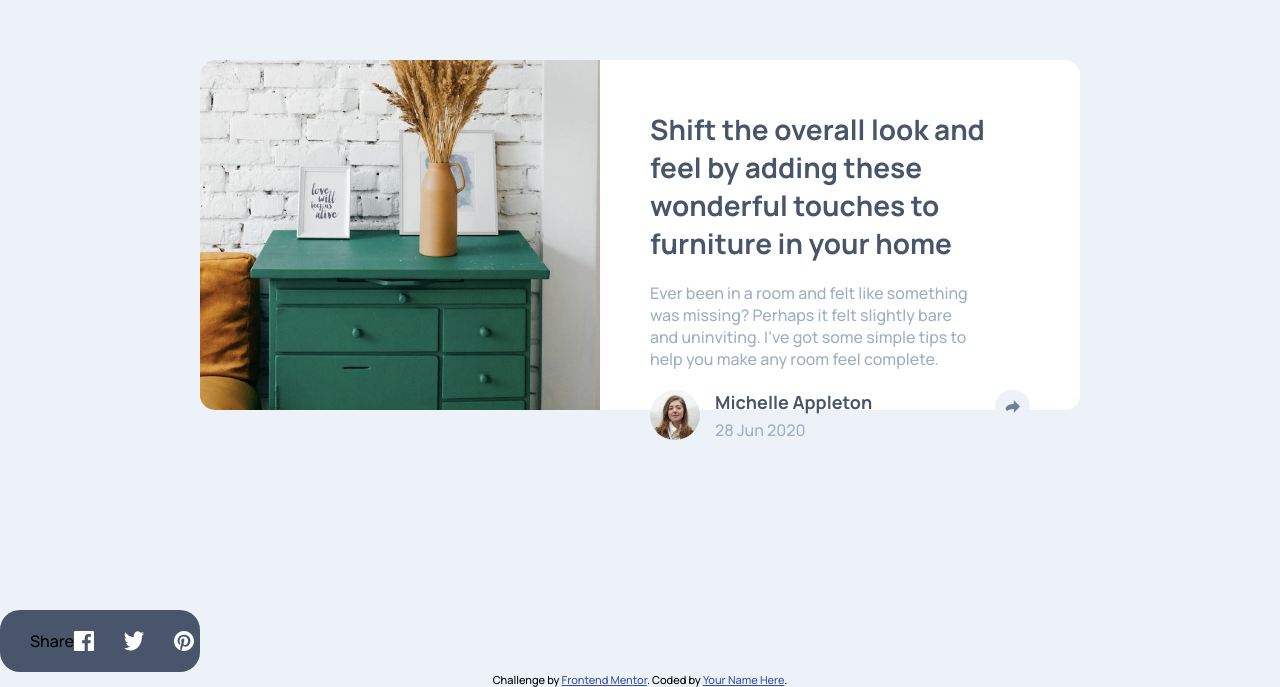
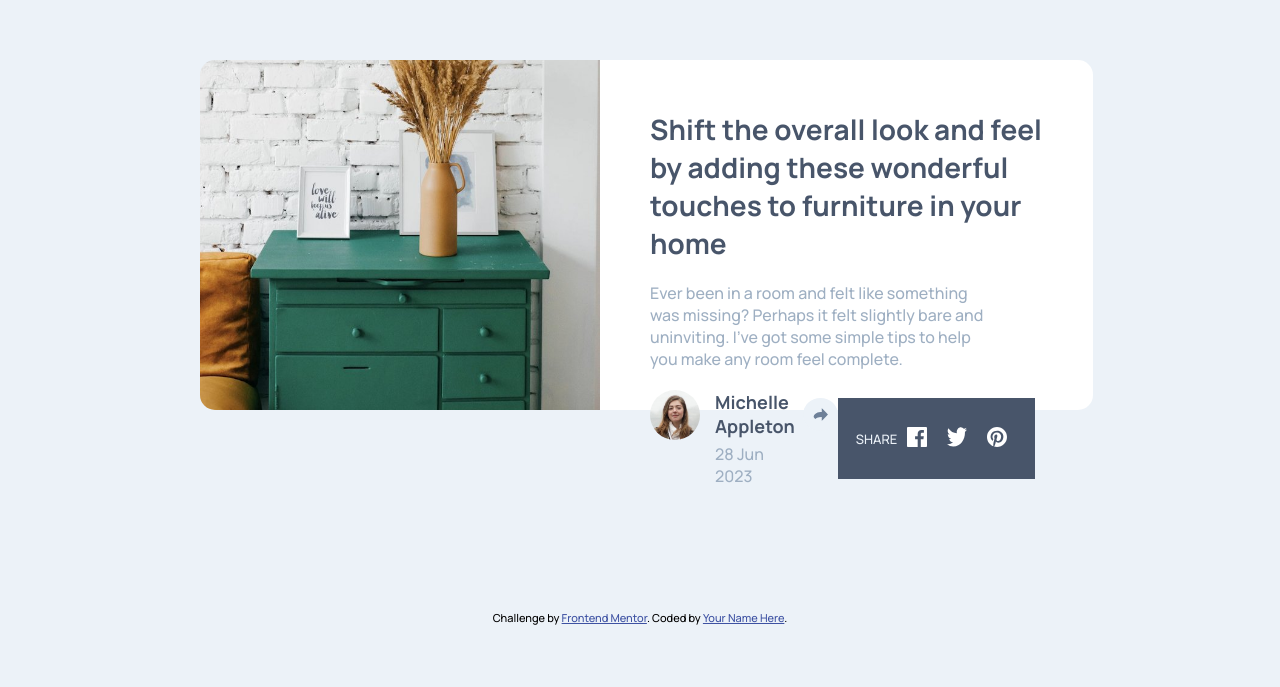
Before and after one commit to Adebukol/article-preview, a plain HTML site: page index.html in a window 1280 px wide. Shown: the part 140-827 px from the top of the page. After the commit the page ends 800 px from the top, so only its background shows below. Drawn offline with Linux system fonts and the light colour scheme.

Commit message:
share button updated

```diff
--- a/index.html
+++ b/index.html
@@ -24,19 +24,38 @@
             <img class="michelle-img" src="images/avatar-michelle.jpg" alt="">
             <div class="name-div">
               <h2 class="name">Michelle Appleton</h2>
-              <p class="date">28 Jun 2020</p>
+              <p class="date">28 Jun 2023</p>
             </div>
           </div>
+          <div class="wrapper">
             <img class="share-icon" onclick="showDiv()" src="images/icon-share.svg" alt="" aria-hidden="true">
+            <div class="tooltip" for="">SHARE
+             <a href=""><img class="sm-icon" src="images/icon-facebook.svg" alt=""></a>
+             <a href=""><img class="sm-icon" src="images/icon-twitter.svg" alt=""></a>
+              <a href=""><img class="sm-icon" src="images/icon-pinterest.svg" alt=""></a>
+              </div>
+            </div>
+
           </div>
       </div>
-    </div>
-    <div id="show-el" class="show">
+      </div>
+      <!-- <div class="wrapper">
+      <div class="tooltip" for="">Share
+       <a href=""><img class="sm-icon" src="images/icon-facebook.svg" alt=""></a>
+       <a href=""><img class="sm-icon" src="images/icon-twitter.svg" alt=""></a>
+        <a href=""><img class="sm-icon" src="images/icon-pinterest.svg" alt=""></a>
+        </div>
+      </div> -->
+
+    <!-- <div id="show-el" class="show">
       <p>Share</p>
       <img class="sm-icon" src="images/icon-facebook.svg" alt="">
       <img class="sm-icon" src="images/icon-twitter.svg" alt="">
       <img class="sm-icon" src="images/icon-pinterest.svg" alt="">
-    </div>
+    </div> -->
+    <!-- <div > -->
+
+    <!-- </div> -->
 </main>
 
   <footer class="attribution">
--- a/main.css
+++ b/main.css
@@ -32,7 +32,7 @@ body{
   box-sizing: border-box;
   background-color: #fff;
   height: 350px;
-  width: 600px;
+  width: 550px;
   padding: 50px;
   border-top-right-radius: 15px;
   border-bottom-right-radius: 15px;
@@ -66,6 +66,7 @@ body{
   height: 13px;
   background-color: hsl(210, 46%, 95%);
   border-radius: 100%;
+  cursor: pointer;
 }
 .avatar-flex{
   display: flex;
@@ -81,7 +82,7 @@ body{
   justify-content: flex-start;
   align-items: flex-start;
 }
-.show{
+/* .show{
   display: flex;
   background-color: hsl(217, 19%, 35%);
   align-items: center;
@@ -89,13 +90,30 @@ body{
   box-sizing: border-box;
   width: 200px;
   border-radius: 20px;
+  align-self:flex-end;
+}*/
 
-  /* width: 100px; */
+.wrapper{
+  display: inline-flex;
+  padding: 8px;
+}
+.wrapper .sm-icon{
+  margin: 0 10px;
+  cursor: pointer;
+}
+.wrapper .tooltip{
+  background-color: hsl(217, 19%, 35%);
+  padding: 10px 18px;
+  display: flex;
+  align-items: center;
+  font-size: 13px;
+  font-weight: lighter;
+  color:hsl(210, 46%, 95%)
 }
 .sm-icon{
   width: 20px;
   height: 20px;
-  margin-right: 30px;
+  /* margin-right: 30px; */
 }
 .attribution {
   font-size: 11px;
@@ -114,10 +132,12 @@ body{
   }
   .drawer{
     width: 100%;
+    margin: auto;
   }
   .right{
     width: 100%;
     padding: 30px;
+    margin: auto;
   }
   .heading{
     font-size: 16px;
```
Also changed, not shown: app.js (line endings or trailing spaces).
